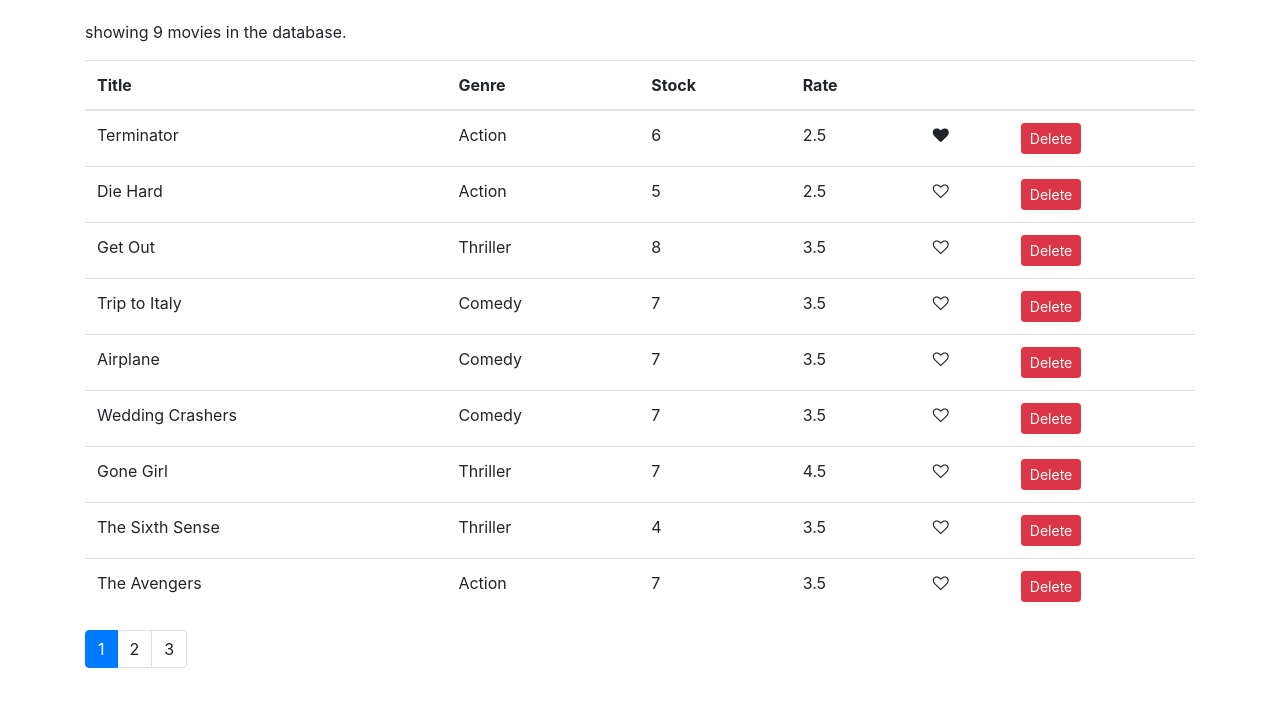
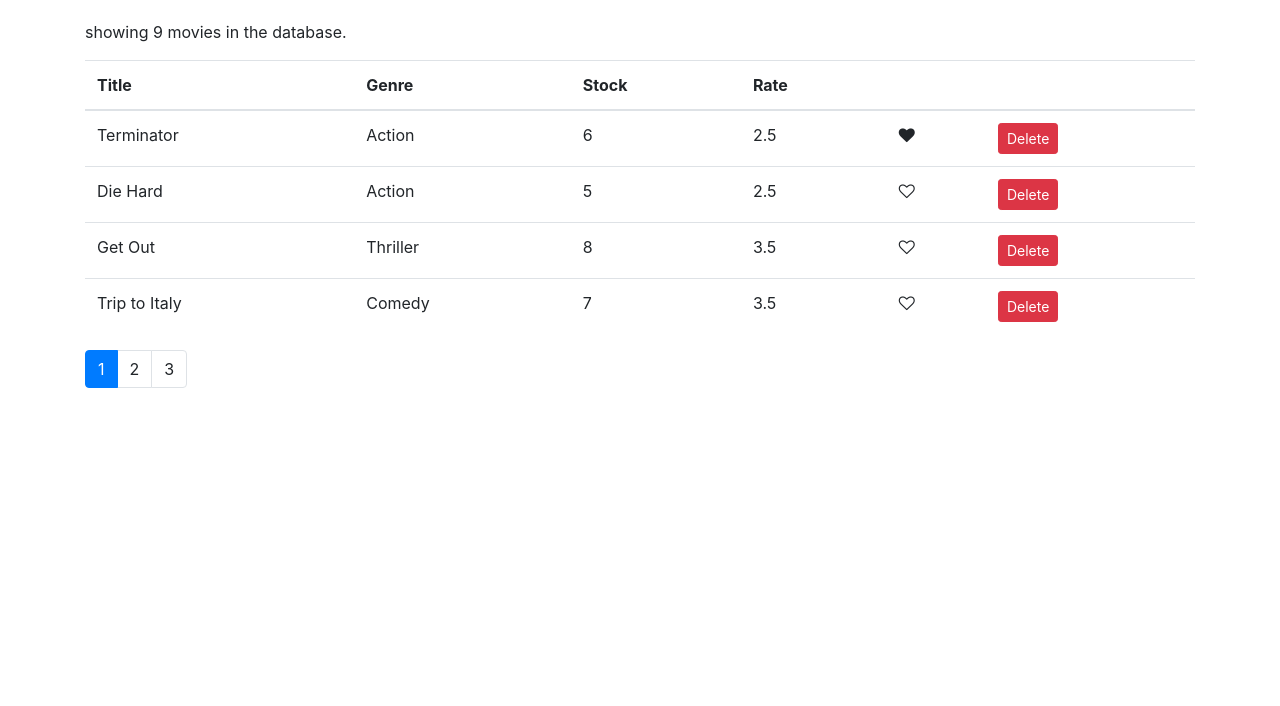
Before and after one commit to shiwen-cheng/vidly, a React (Create React App) app: page / in a window 1280 px wide. Shown: the top 706 px of the page. Built offline with nearby package versions, Linux system fonts and the light colour scheme.

Commit message:
implement paginate.

```diff
--- a/src/components/movies.jsx
+++ b/src/components/movies.jsx
@@ -2,6 +2,7 @@ import React, { Component } from "react"; // imrc
 import { getMovies } from "../services/fakeMovieService";
 import Like from "./common/like";
 import Pagination from "./common/pagination";
+import { paginate } from "../utils/paginate";
 
 class Movies extends React.Component {
   // cc
@@ -30,9 +31,11 @@ class Movies extends React.Component {
 
   render() {
     const { length: count } = this.state.movies;
-    const { pageSize, currentPage } = this.state;
+    const { movies: allMovies, pageSize, currentPage } = this.state;
 
     if (count === 0) return <p>there is no movie.</p>;
+
+    const movies = paginate(allMovies, currentPage, pageSize);
 
     return (
       <React.Fragment>
@@ -49,7 +52,7 @@ class Movies extends React.Component {
             </tr>
           </thead>
           <tbody>
-            {this.state.movies.map((m) => (
+            {movies.map((m) => (
               <tr key={m._id}>
                 <td>{m.title}</td>
                 <td>{m.genre.name}</td>
--- /dev/null
+++ b/src/utils/paginate.js
@@ -0,0 +1,10 @@
+// 在*客户端*实现分页
+import _ from "lodash";
+
+export function paginate(items, pageNum, pageSize) {
+  const startIndex = (pageNum - 1) * pageSize;
+
+  return _(items) // _(items) 返回一个 lodash 对象，可以写链式表达式
+    .slice(startIndex, startIndex + pageSize)
+    .value(); // 将 lodash 对象转换为 array 数组
+}
```
